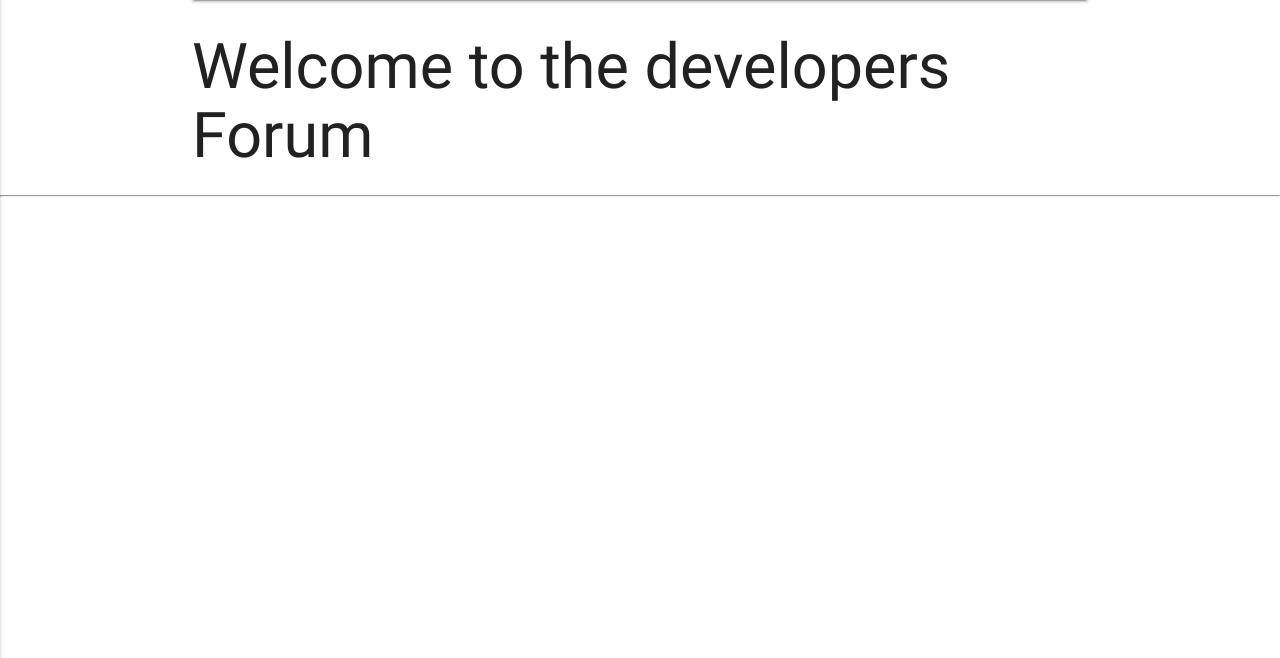
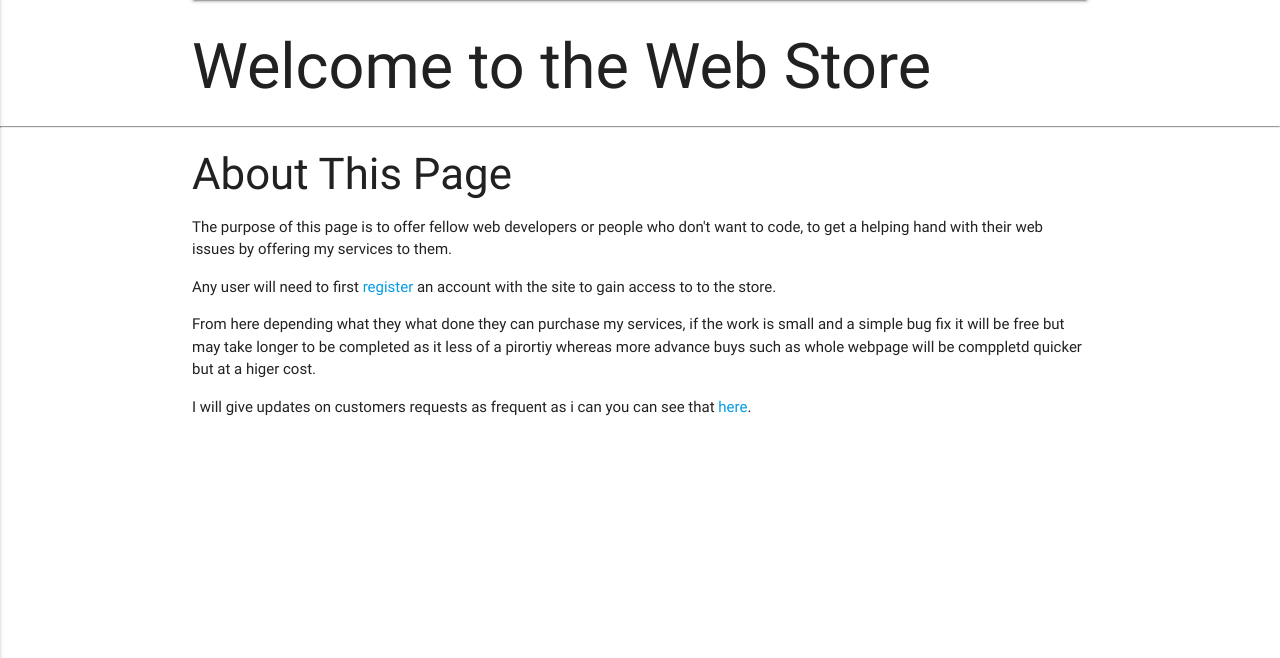
Before and after one commit to solomonj2k12/Web_Store, a Django app: page / in a window 1280 px wide. Shown: the part 64-722 px from the top of the page. Run offline with Django 3.2, Linux system fonts and the light colour scheme; some libraries are stand-ins or nearby versions.

Commit message:
add description on the page

```diff
--- a/accounts/templates/index.html
+++ b/accounts/templates/index.html
@@ -2,4 +2,21 @@
 
 {% block page_title %}Developers Forum{% endblock %}
 
-{% block page_heading %}Welcome to the developers Forum{% endblock %}
+{% block page_heading %}Welcome to the Web Store{% endblock %}
+
+
+{% block content %}
+
+    <div class="container">
+        <h3>About This Page</h3>
+        <p>The purpose of this page is to offer fellow web developers or people who don't want to code, to get a helping hand with their web issues
+        by offering my services to them.</p>
+        <p>Any user will need to first <a href="{% url 'registration' %}">register</a> an account with the site to gain access to
+        to the store.</p>
+        <p>From here depending what they what done they can purchase my services, if the work is small and a simple bug fix it will be free
+        but may take longer to be completed as it less of a pirortiy whereas more advance buys such as whole webpage will be comppletd quicker but at a
+        higer cost.</p>
+        <p>I will give updates on customers requests as frequent as i can you can see that <a href="{% url 'forum' %}">here</a>.</p>
+
+    </div>
+{% endblock %}
```
